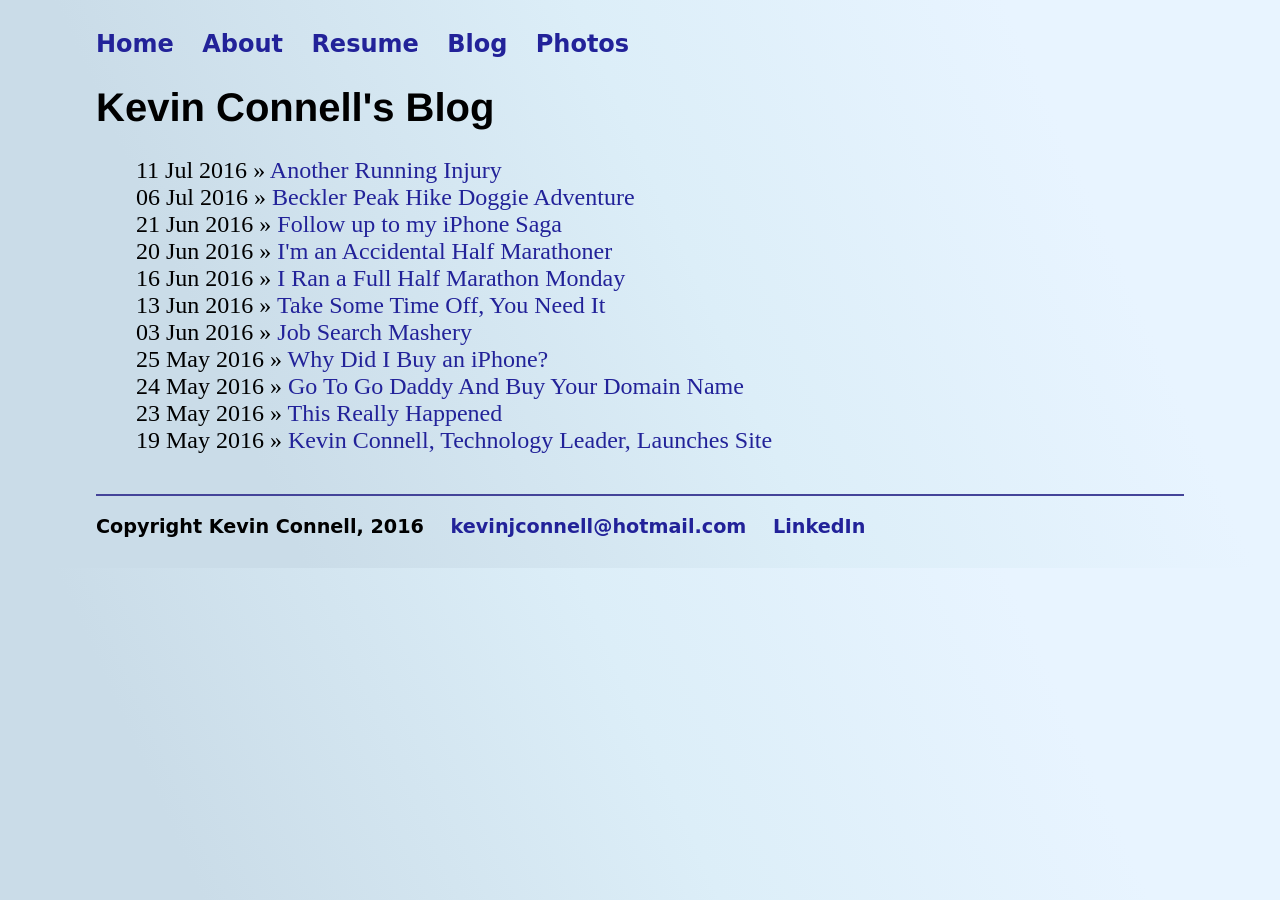
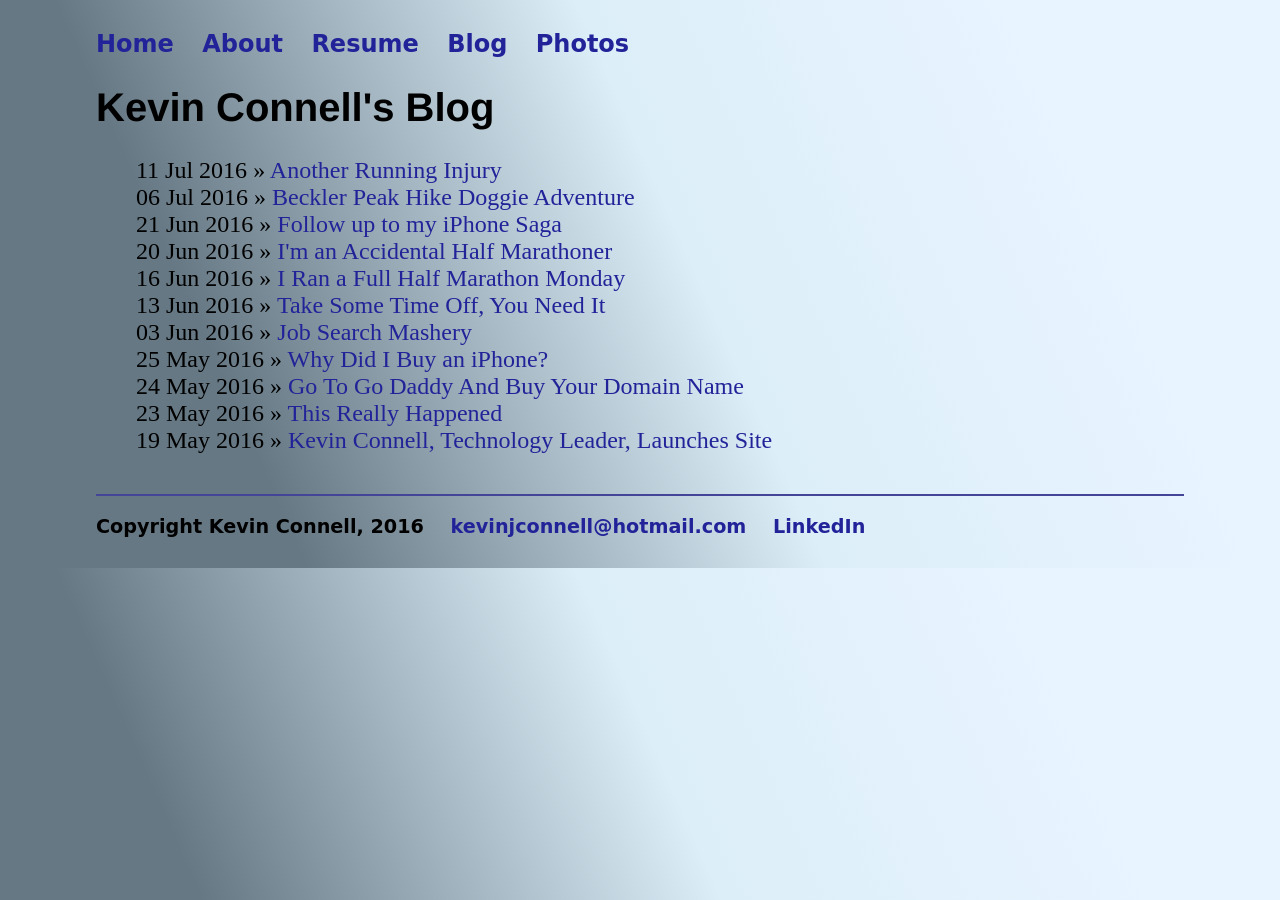
Before and after one commit to mo4dawg/mo4dawg.github.io, a Jekyll site: the page built from blog/index.html, in a window 1280 px wide. Built offline with Jekyll 4.4.1, drawn with Linux system fonts in a browser that asks for light colours.

Commit message:
Update main.css

```diff
--- a/css/main.css
+++ b/css/main.css
@@ -13,7 +13,7 @@
         linear,
         left bottom,
         right top,
-        color-stop(0.20, rgb(202,220,232)),
+        color-stop(0.20, rgb(102,120,132)),
         color-stop(0.54, rgb(220,238,248)),
         color-stop(0.82, rgb(232,244,255))
     );
```
